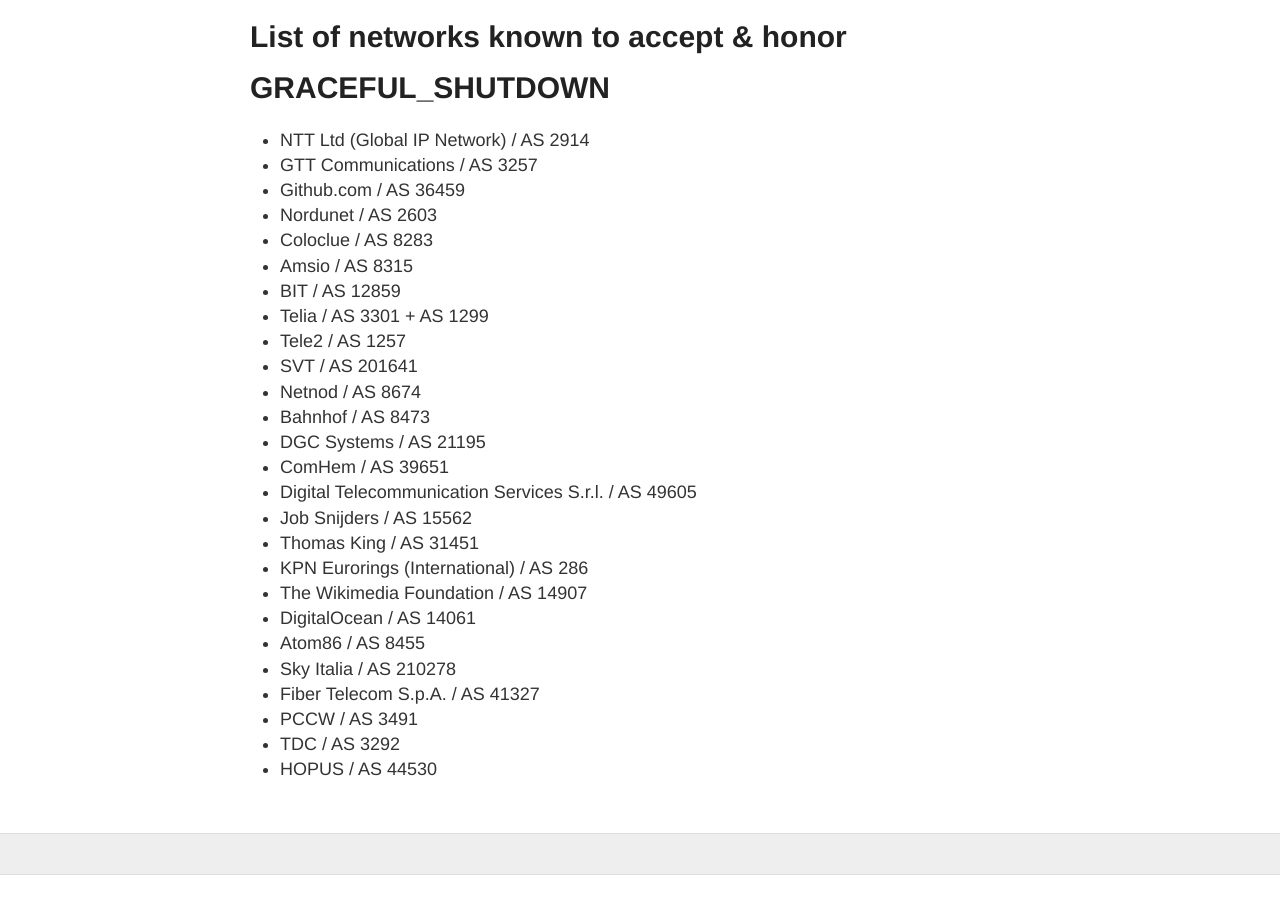
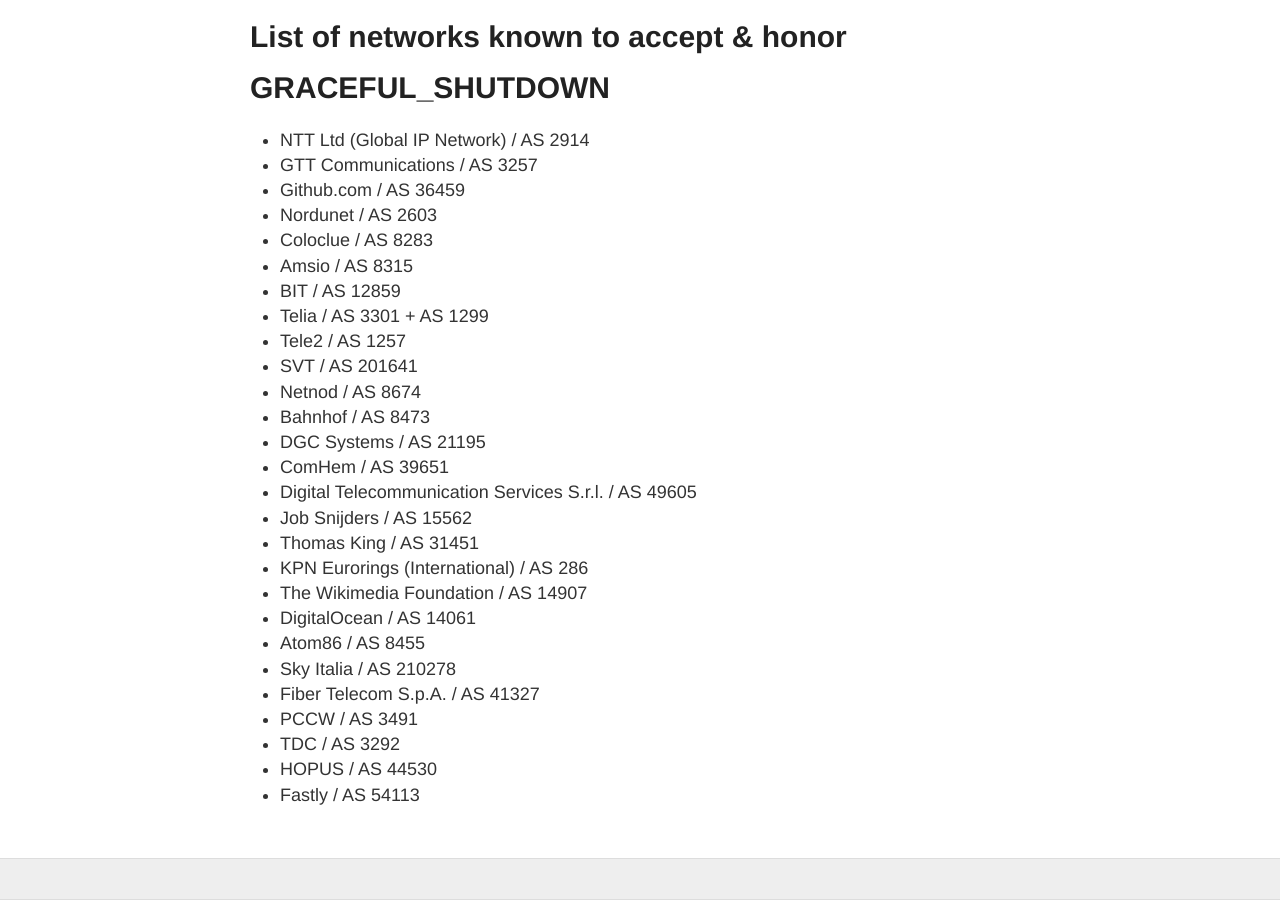
Before and after one commit to NLNOG/bgpfilterguide, a Jekyll site: the page built from guides/graceful_shutdown.md, in a window 1280 px wide and 900 px high, scrolled down 5336 px. Built offline with Jekyll 4.4.1, drawn with Linux system fonts in a browser that asks for light colours; before the commit the page ends 6211 px from its top, so only the background shows below that.

Commit message:
Add fastly

```diff
--- a/guides/graceful_shutdown.md
+++ b/guides/graceful_shutdown.md
@@ -212,3 +212,4 @@
 * PCCW / AS 3491
 * TDC / AS 3292
 * HOPUS / AS 44530
+* Fastly / AS 54113
```
